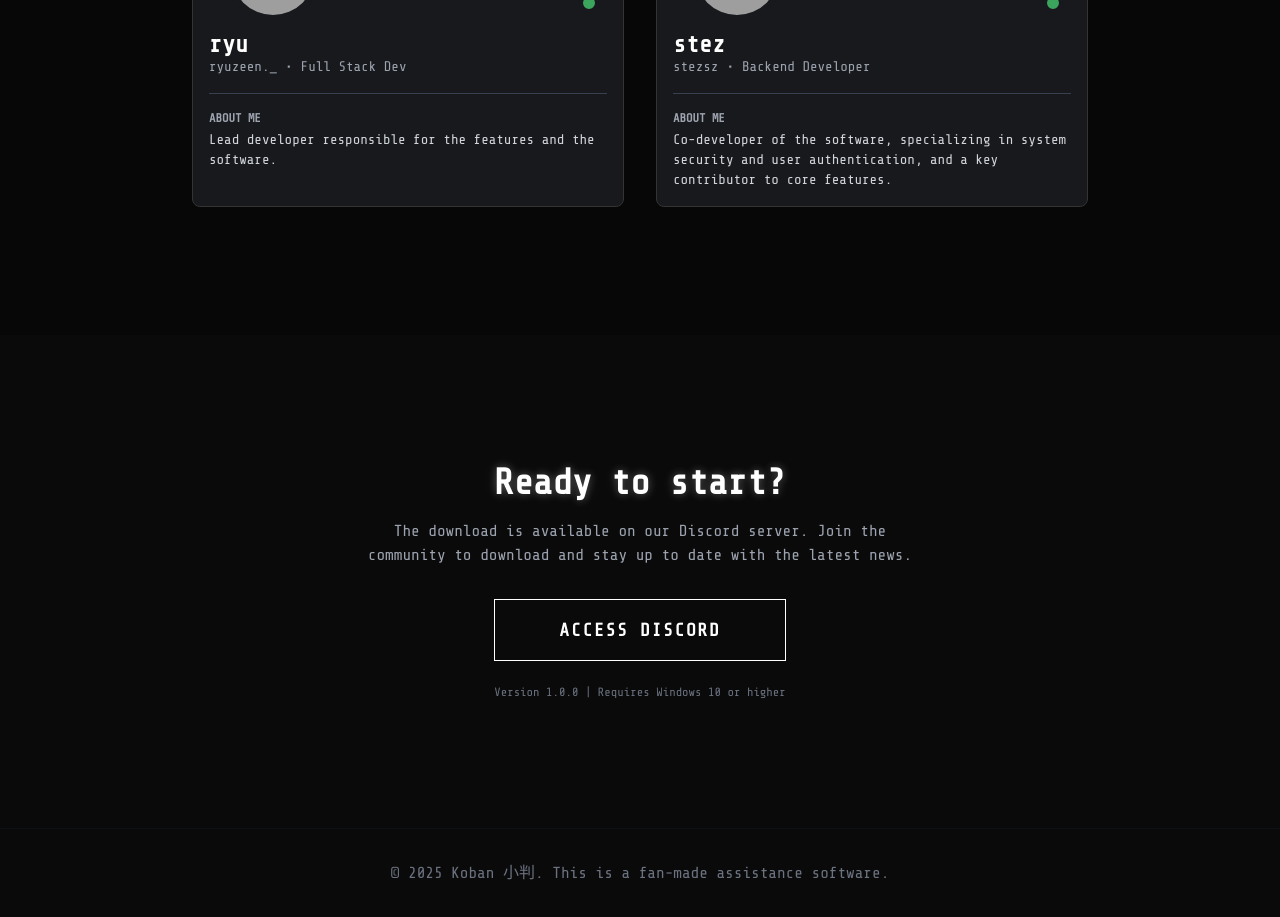
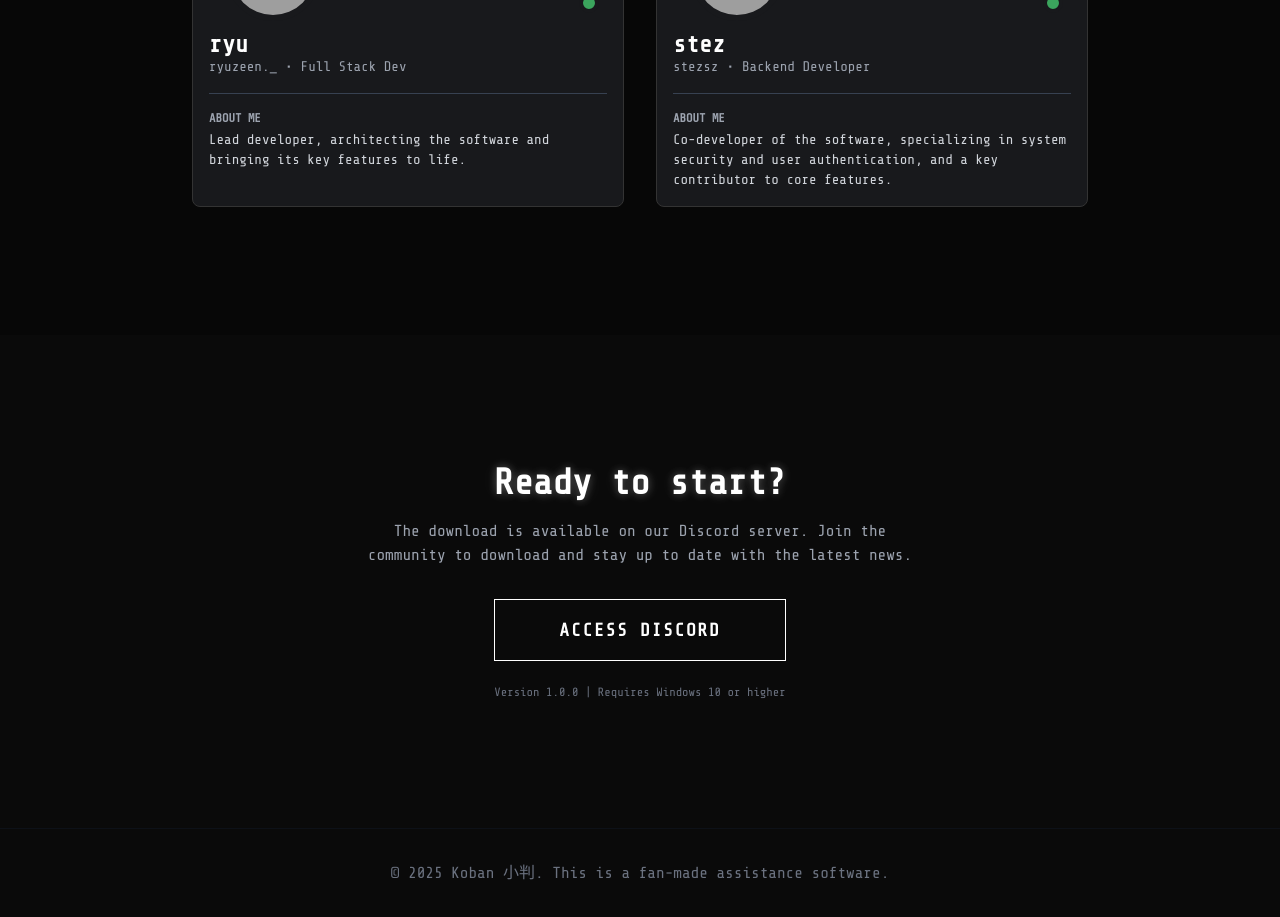
Before and after one commit to ryuzeen/Koban, a plain HTML site: page index.html in a window 1280 px wide. Shown: the part 1800-2717 px from the top of the page. Drawn offline with nearby package versions, Linux system fonts and the light colour scheme; grey boxes are pictures that could not be loaded.

Commit message:
Update index.html

```diff
--- a/index.html
+++ b/index.html
@@ -297,7 +297,7 @@
                             <hr class="border-gray-700 my-4">
                             <div>
                                 <h5 class="font-bold text-xs uppercase text-gray-400" data-key="dev1_about_title">About Me</h5>
-                                <p class="text-sm text-gray-300 mt-1" data-key="dev1_about_desc">Lead developer responsible for the features and the software.</p>
+                                <p class="text-sm text-gray-300 mt-1" data-key="dev1_about_desc">Lead developer, architecting the software and bringing its key features to life.</p>
                             </div>
                         </div>
                     </div>
@@ -402,7 +402,7 @@
                     'devs_title': 'Conheça os Desenvolvedores',
                     'devs_subtitle': 'As mentes por trás do Koban.',
                     'dev1_about_title': 'SOBRE MIM',
-                    'dev1_about_desc': 'Desenvolvedor principal responsável pelas funções e pelo software.',
+                    'dev1_about_desc': 'Desenvolvedor principal, arquitetando o software e dando vida às suas principais funcionalidades.',
                     'dev2_name': 'stez',
                     'dev2_about_title': 'SOBRE MIM',
                     'dev2_about_desc': 'Co-desenvolvedor do software, especializado na segurança do sistema e autenticação de usuários, e um contribuidor essencial nas funcionalidades principais.',
@@ -433,7 +433,7 @@
                     'devs_title': 'Meet the Developers',
                     'devs_subtitle': 'The minds behind Koban.',
                     'dev1_about_title': 'ABOUT ME',
-                    'dev1_about_desc': 'Lead developer responsible for the features and the software.',
+                    'dev1_about_desc': 'Lead developer, architecting the software and bringing its key features to life.',
                     'dev2_name': 'stez',
                     'dev2_about_title': 'ABOUT ME',
                     'dev2_about_desc': 'Co-developer of the software, specializing in system security and user authentication, and a key contributor to core features.',
```
